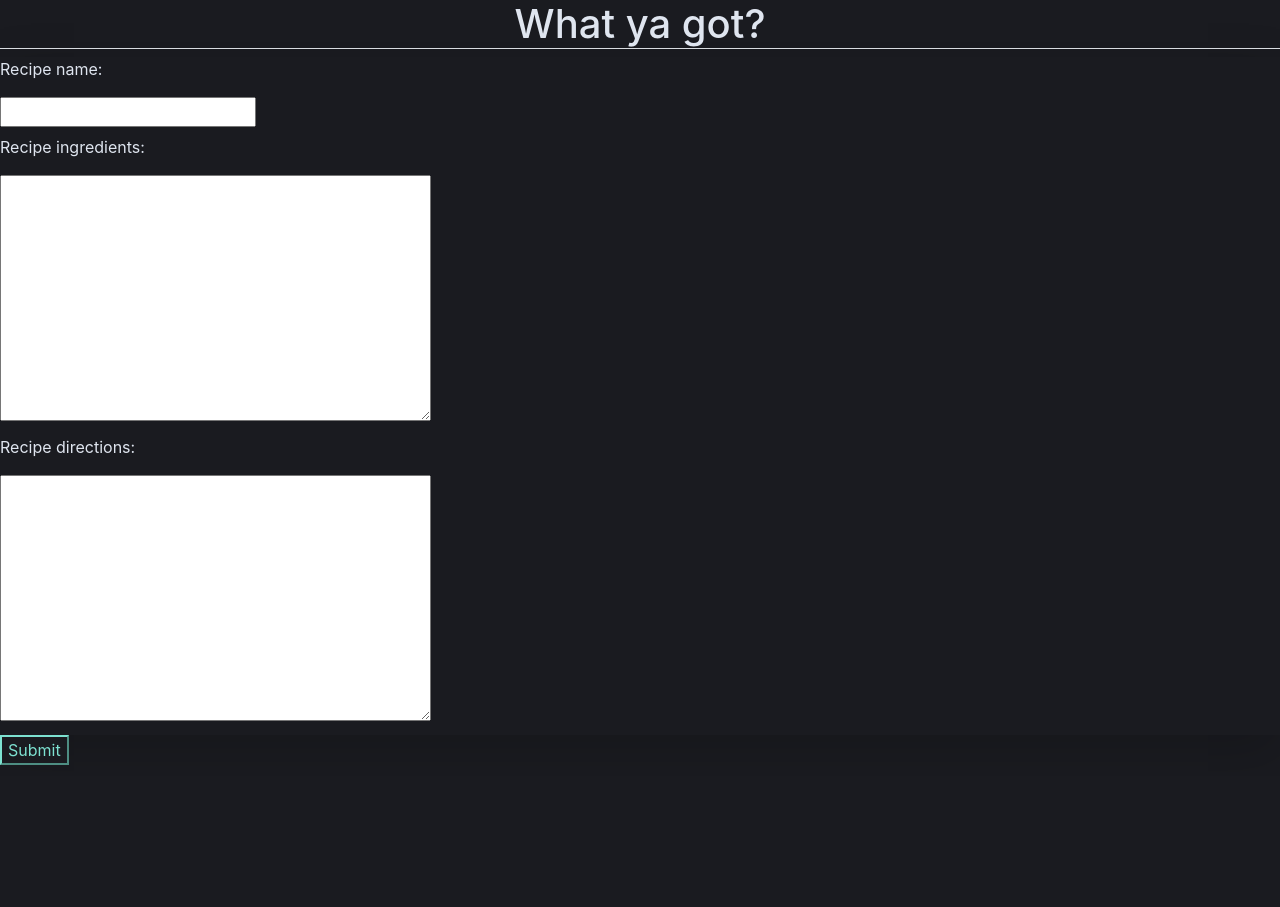
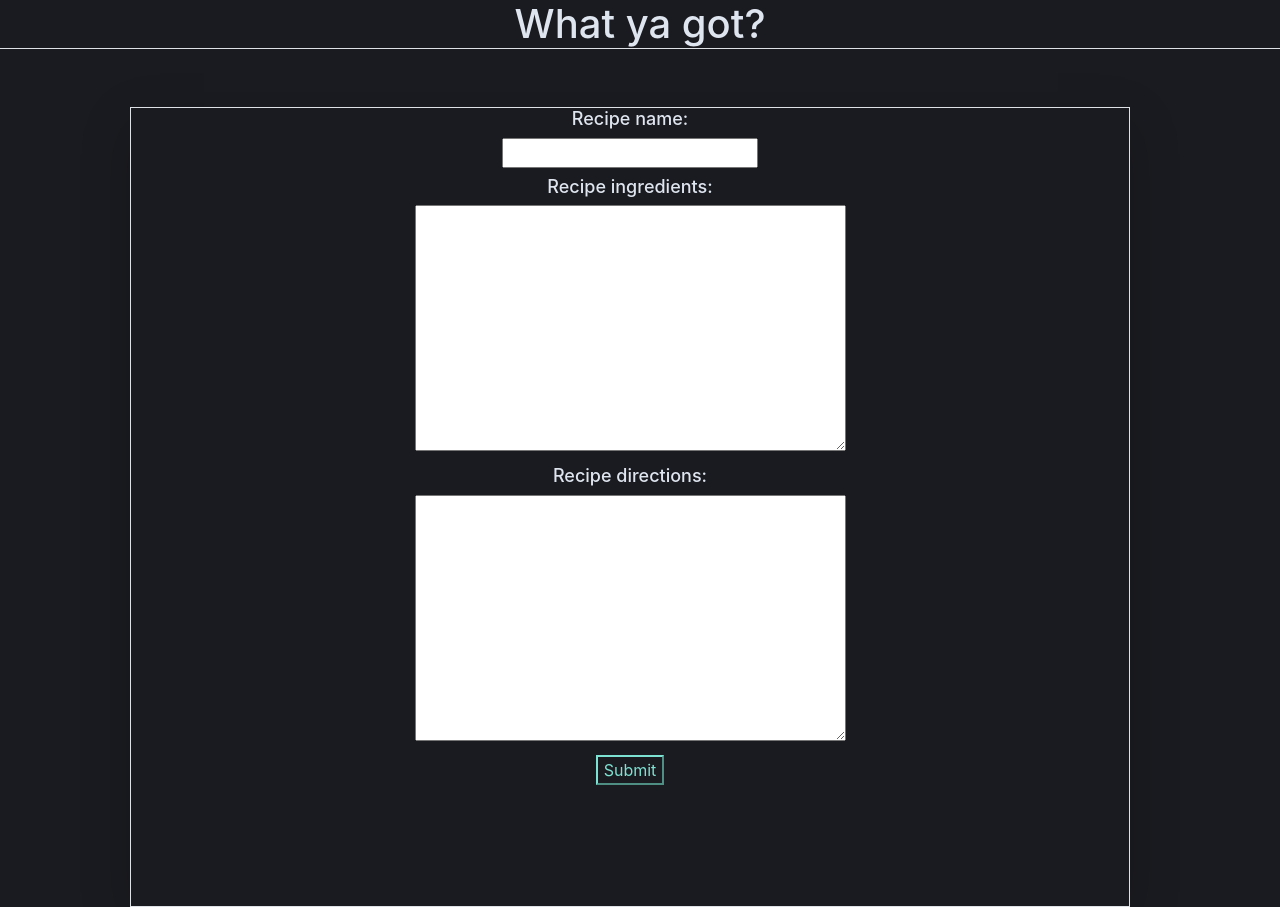
Before and after one commit to gageschmidt/whats_cookin_python, a Django app: template whats_cookin/templates/submission.html in a window 1280 px wide. Shown: the part 24-931 px from the top of the page. Before the commit the page ends 789 px from the top, so only its background shows below. Run offline with Django 3.2, Linux system fonts and the light colour scheme; the template is opened without the code that fills it: values that come from a table or form of the project are taken from there, others are empty; parts of the project's set-up code (start-up, migrations or seed data) failed here and were passed over; some libraries are stand-ins or nearby versions.

Commit message:
styling changes to experiment with potential user interface options

```diff
--- a/whats_cookin/static/css/homepage.css
+++ b/whats_cookin/static/css/homepage.css
@@ -1,6 +1,14 @@
 h1 {
-    color: #dfe5ef
+    color: #dfe5ef;
 }
-.left-panel {
-    height: 630px
+h2 {
+    color: #dfe5ef;
+    font-size: 18px;
 }
+#recipe-otd {
+    position: center;
+    min-width: 1000px;
+    height: 500px;
+    right: -45px;
+    top: 50px;
+}
--- a/whats_cookin/static/css/submission.css
+++ b/whats_cookin/static/css/submission.css
@@ -1,11 +1,15 @@
 label {
     color: #dfe5ef;
-}
-#recipe-table {
-    left: 200px;
 }
 #submit-recipe {
     color: #7DE2D1;
     border-color: #7DE2D1;
     background-color: #1a1b20;
 }
+#submit-container {
+    position: center;
+    min-width: 1000px;
+    height: 800px;
+    right: -45px;
+    top: 50px;
+}
--- /dev/null
+++ b/whats_cookin/static/js/navigation.js
@@ -0,0 +1 @@
+console.log('test');
--- a/whats_cookin/templates/layouts/base.html
+++ b/whats_cookin/templates/layouts/base.html
@@ -27,6 +27,7 @@
   {% block content %}
   {% endblock %}
   {% load static %}
+    <script src="{% static 'js/notify.js' %}"></script>
     <link rel="stylesheet" href="{% static 'css/homepage.css' %}">
     <script src="https://code.jquery.com/jquery-3.3.1.slim.min.js" integrity="sha384-q8i/X+965DzO0rT7abK41JStQIAqVgRVzpbzo5smXKp4YfRvH+8abtTE1Pi6jizo" crossorigin="anonymous"></script>
     <script src="https://cdnjs.cloudflare.com/ajax/libs/popper.js/1.14.7/umd/popper.min.js" integrity="sha384-UO2eT0CpHqdSJQ6hJty5KVphtPhzWj9WO1clHTMGa3JDZwrnQq4sF86dIHNDz0W1" crossorigin="anonymous"></script>
--- a/whats_cookin/templates/submission.html
+++ b/whats_cookin/templates/submission.html
@@ -7,30 +7,32 @@
     </div>
 {% endblock %}
 {% block content %}
-    <form method="post">
+    <div class="container">
+        <div class="panel border col-md-4 shadow-lg text-center" id="submit-container">
+            <form method="post" id="recipe-form">
                 {% csrf_token %}
-        <div class="recipe-holder shadow-lg text-left">
                     <div>
                         <label id="recipe-name">
-                    <p> Recipe name: </p>
+                            <h2> Recipe name: </h2>
                                 {{ form.name }}
                         </label>
                     </div>
                     <div>
                         <label id="recipe-ingredients">
-                    <p> Recipe ingredients: </p>
+                            <h2> Recipe ingredients: </h2>
                                 {{ form.ingredients }}
                         </label>
                     </div>
                     <div>
                          <label id="recipe-directions">
-                     <p> Recipe directions: </p>
+                             <h2> Recipe directions: </h2>
                                 {{ form.directions }}
                          </label>
                     </div>
-        </div>
                     <button id="submit-recipe">Submit</button>
             </form>
+        </div>
+    </div>
     {% load static %}
     <script src="{% static 'js/notify.js' %}"></script>
     <link rel="stylesheet" href="{% static 'css/submission.css' %}">
```
Also changed, not shown: whats_cookin/templates/home.html (+17 -10 lines). Lines whose indentation alone changed are shown as unchanged.
